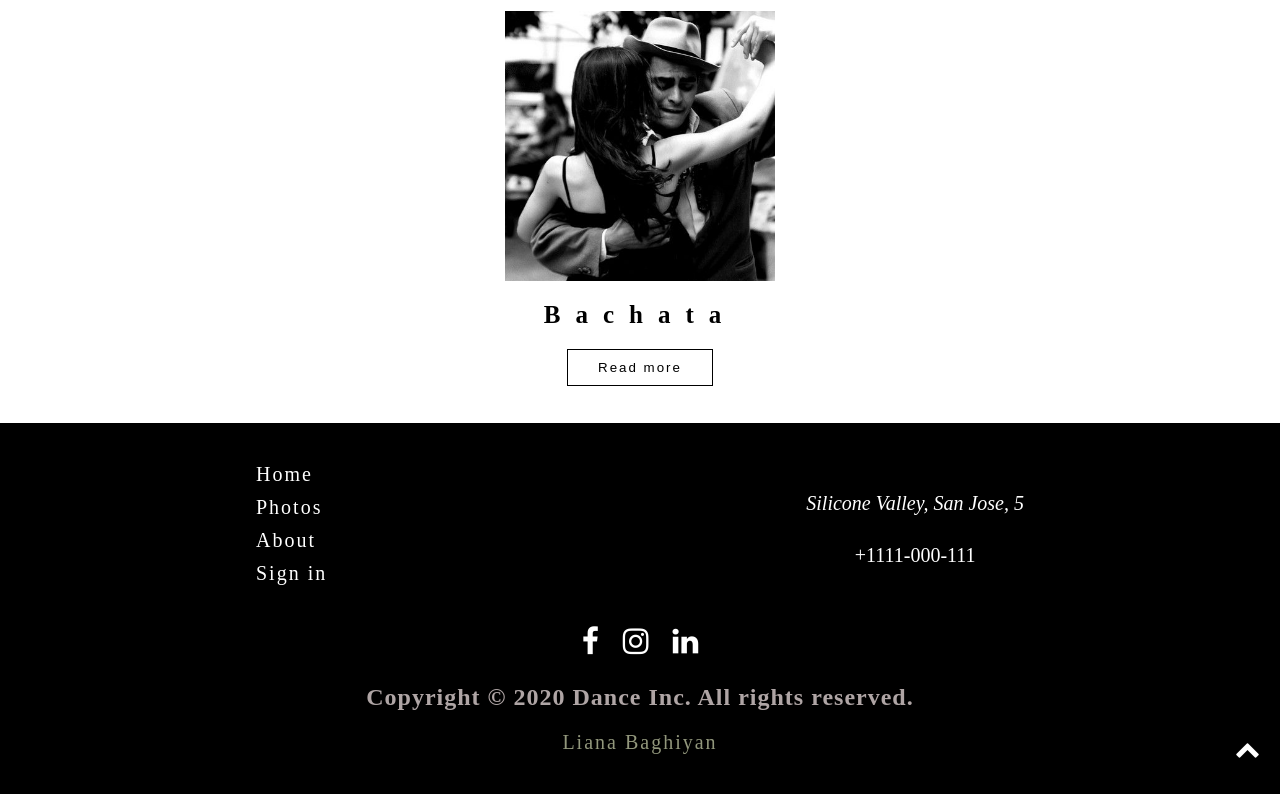
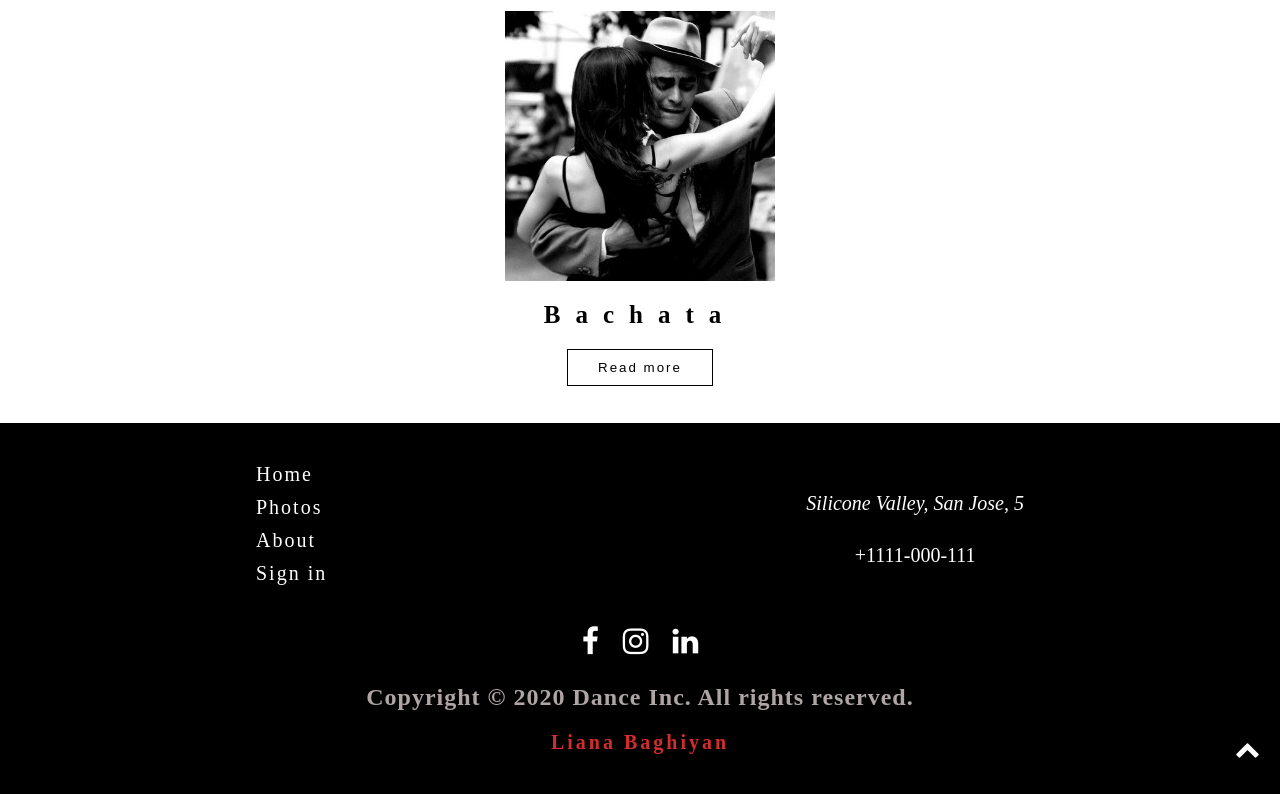
Before and after one commit to lianbagiyan/aca-front-end, a plain HTML site: page my-hobby/index.html in a window 1280 px wide. Shown: the part 1963-2757 px from the top of the page. Drawn offline with Linux system fonts and the light colour scheme.

Commit message:
added new colors for footer navbar lists and author

```diff
--- a/my-hobby/style.css
+++ b/my-hobby/style.css
@@ -341,8 +341,9 @@ body {
     padding-bottom: 10px;
 }
 
-.footer__content__navbar__block__list:hover {
+.footer__content__navbar__block__list__name:hover {
     text-decoration: underline;
+    color: #a83b2c;
 }
 
 .footer__content__info {
@@ -383,10 +384,11 @@ body {
 }
 
 .footer__author-name {
-    color: rgb(146, 151, 124);
-    letter-spacing: 2px;
+    color: rgb(210, 45, 45);
+    letter-spacing: 3px;
     font-size: 20px;
     padding-top: 20px;
+    font-weight: 700;
 }
 
 .footer__socsites__fbicon:hover {
```
